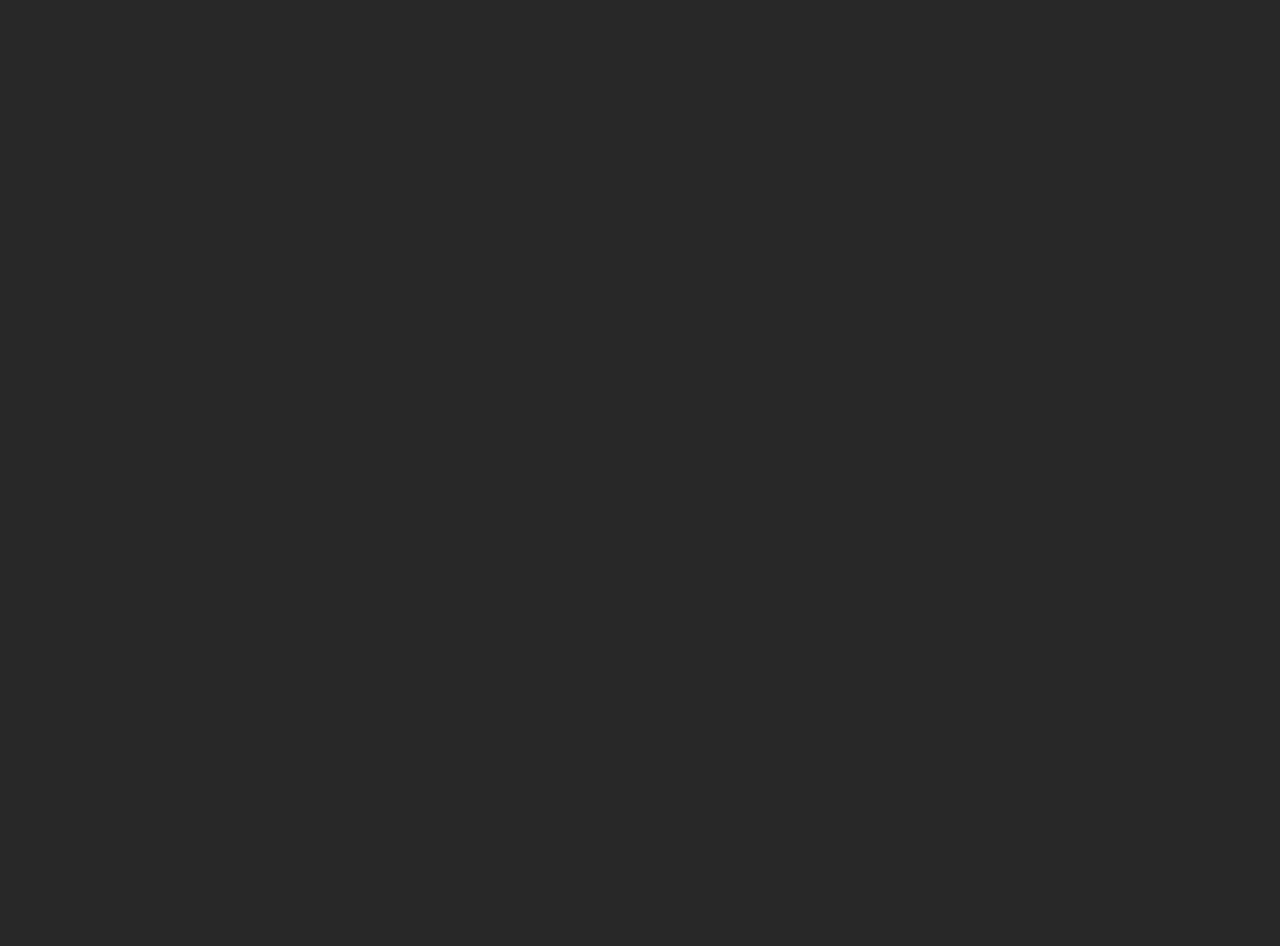
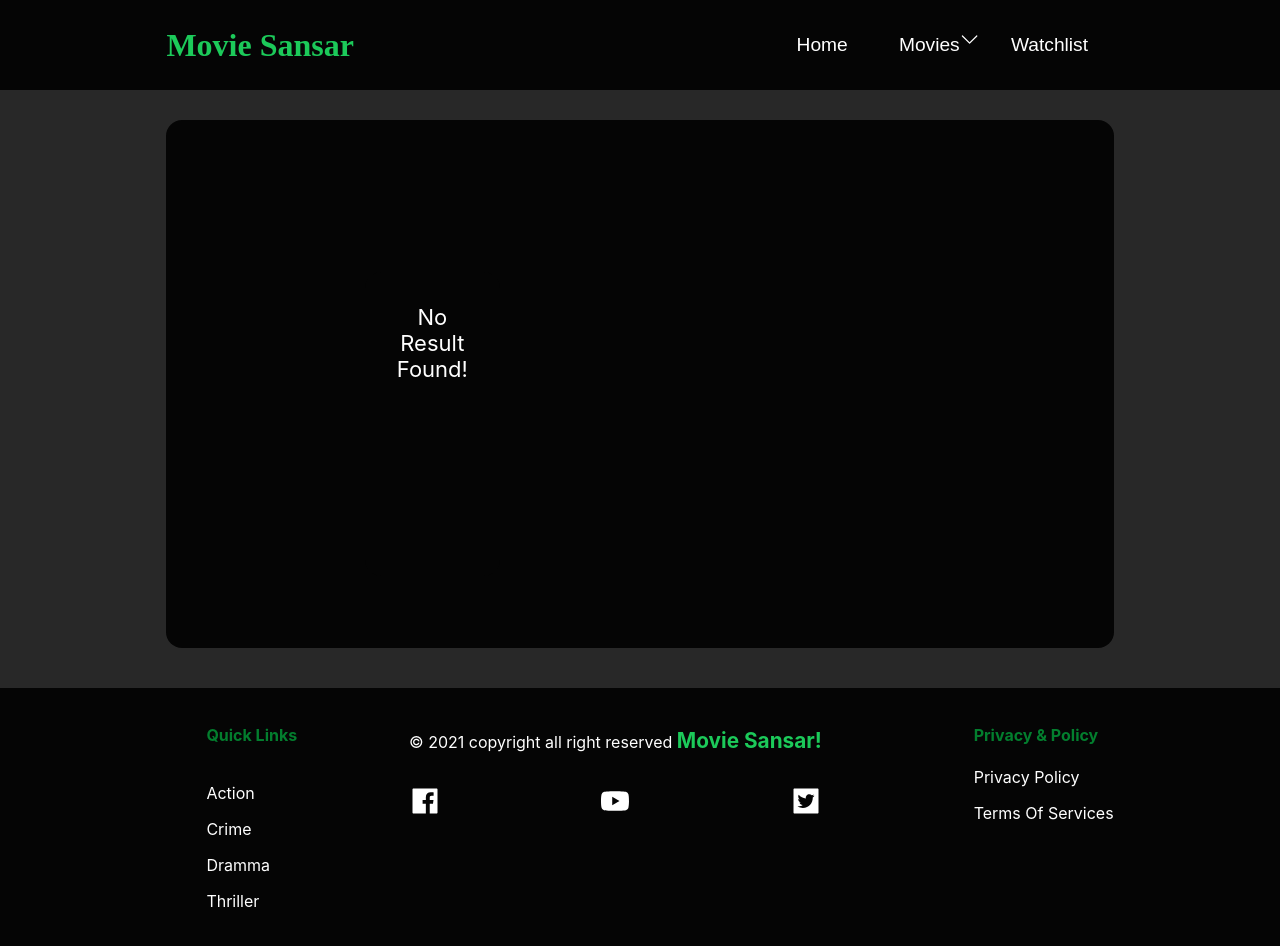
Before and after one commit to Drt36/movie-sansar, a React (Create React App) app: page /watchlist/all in a window 1280 px wide. Shown: the top 946 px of the page. Before the commit the page ends 800 px from the top, so only its background shows below. Built offline with nearby package versions, Linux system fonts and the light colour scheme; a web font is replaced by a local one.

Commit message:
Card Bug Solved

```diff
--- a/src/App.js
+++ b/src/App.js
@@ -1,6 +1,7 @@
 import './App.css';
 import {Route,Switch} from 'react-router-dom'
 import { Home } from './components/Home/Home';
+import WatchList from './components/WatchList/WatchList'
 import GenreList from './components/MovieList/GenreList';
 import MovieDetail from './components/MovieDetail/MovieDetail';
 
@@ -10,6 +11,7 @@ function App() {
       <Route exact path='/' component={Home}></Route>
       <Route exact path='/:genre' render={(props) => <GenreList{...props}/>}></Route>
       <Route exact path='/moviedetail/:movieId' render={(props) => <MovieDetail{...props}/>}></Route>
+      <Route exact path='/watchlist/all' component={WatchList}></Route>
     </Switch>
   );
 }
--- a/src/components/Card/Card.js
+++ b/src/components/Card/Card.js
@@ -1,16 +1,32 @@
-import React from "react";
+import React,{useState,useEffect} from "react";
 import { BsStarFill } from "react-icons/bs";
 import { useHistory } from "react-router";
 import "./card.css";
 const Card = (props) => {
+  const [key, setkeys] = useState(Object.keys(localStorage));
   const movieDetail = props.movieDetail;
+  const remove= props.remove;
   const history=useHistory();
+  const watchlist=key.includes('l'+movieDetail.id);
+  const watched=key.includes('w'+movieDetail.id);
 
   const handelCardClick=()=>{
     history.push(`/moviedetail/${movieDetail.id}`);
   }
+
+  const handelWatchListClick=()=>{
+    localStorage.setItem('l'+movieDetail.id, JSON.stringify(movieDetail));
+    setkeys(Object.keys(localStorage));
+  }
+
+  const handelWatchedList=()=>{
+    localStorage.setItem('w'+movieDetail.id, JSON.stringify(movieDetail));
+    setkeys(Object.keys(localStorage));
+  }
+
   return (
-    <div className="card" onClick={()=>handelCardClick()} key={movieDetail.id}>
+    <div className="card" key={movieDetail.id}>
+      <div className='card__click' onClick={()=>handelCardClick()}>
       <img
         className="card__img"
         src={movieDetail.medium_cover_image}
@@ -21,9 +37,19 @@ const Card = (props) => {
         Rating:{movieDetail.rating}
         <BsStarFill />
       </p>
+      </div>
+
       <div className="btn-wrapper">
-        <button className="card__btn-watch">+Watchlist</button>
-        <button className="card__btn-watched">+Watched</button>
+        { watchlist===false && watched===false ?
+          <button className="card__btn-watch" onClick={()=>handelWatchListClick()} >+Watchlist</button>: <p className="card__added">Added</p>
+        }
+        { watched===false ?
+          <button className="card__btn-watched" onClick={handelWatchedList}>+Watched</button>: <p className="card__watched">Watched</p>
+        }
+
+        { remove===true ?
+           <button className="card__btn-remove" onClick={handelWatchedList}>Remove</button>: ''
+        }
       </div>
     </div>
   );
--- a/src/components/Card/card.css
+++ b/src/components/Card/card.css
@@ -34,7 +34,8 @@
 }
 
 .btn-wrapper .card__btn-watch {
-    width: 45%;
+    width:30%;
+    height:4vh;
     border: none;
     padding: 0.5rem;
     border-radius: 1rem;
@@ -48,7 +49,8 @@
 }
 
 .btn-wrapper .card__btn-watched {
-    width: 45%;
+    width: 30%;
+    height:4vh;
     padding: 0.5rem;
     border-radius: 1rem;
     color: var(--secondary-color);
@@ -61,8 +63,43 @@
     background-color: var(--primary-color);
 }
 
+.btn-wrapper .card__btn-remove {
+    width:25%;
+    height:3.5vh;
+    padding: 0.5rem;
+    border-radius: 1rem;
+    color:var(--secondary-color);
+    border: 2px solid var(--secondary-color);
+    background-color: red;
+}
+.btn-wrapper .card__btn-remove :hover{
+    cursor: pointer;
+    opacity:0.8;
+}
+
 .card .card__rating svg {
     color: goldenrod;
     position: absolute;
     margin-top: 0.2vh;
 }
+
+.card__added{
+    width: 25%;
+    height:2vh;
+    margin-top:-0.5vh;
+    padding: 0.5rem;
+    border-radius: 1rem;
+    color: var(--secondary-color);
+    border: 2px solid var(--secondary-color);
+    background-color: var(--background-color);
+}
+.card__watched{
+    width:30%;
+    height:2vh;
+    margin-top:-0.5vh;
+    padding: 0.5rem;
+    border-radius: 1rem;
+    color: var(--secondary-color);
+    border: 2px solid var(--secondary-color);
+    background-color: var(--background-color);
+}
--- a/src/components/MovieDetail/Movie.js
+++ b/src/components/MovieDetail/Movie.js
@@ -6,6 +6,7 @@ import RelatedMovies from "./RelatedMovies";
 const Movie = (props) => {
   const movie = props.movie;
   const torrent = props.torrent;
+  const description=props.description;
   const source = `https://www.youtube.com/embed/${movie.yt_trailer_code}`;
 
   return (
@@ -25,7 +26,7 @@ const Movie = (props) => {
           </p>
           <p className="movie-desc">
             <span className="highlight">Description:</span>
-            {movie.description_full}
+            {description}
           </p>
           <div className="movie-detail__btn-wrapper">
             <button className="movie-detail__btn-watch">+Watchlist</button>
@@ -39,15 +40,17 @@ const Movie = (props) => {
           <iframe src={source}></iframe>
         </div>
       </div>
-      <a target="_blank" href={torrent.url}>
+
         <div className="movie-download">
+        <a target="_blank" href={torrent.url}>
           <p className="movie-download__text">
             <FaCloudDownloadAlt /> Download
           </p>
           <p className="movie-download__quality">Quality: {torrent.quality} </p>
           <p className="movie-download__size">Size: {torrent.size}</p>
+         </a>
         </div>
-      </a>
+
 
       <RelatedMovies id={movie.id} key={movie.id} />
     </div>
--- a/src/components/MovieDetail/MovieDetail.js
+++ b/src/components/MovieDetail/MovieDetail.js
@@ -6,7 +6,7 @@ import Movie from "./Movie";
 
 const MovieDetail = (props) => {
   const movieId = props.match.params.movieId;
-  const { movie, loading, error,torrent } = useMovieDetail(movieId);
+  const { movie, loading, error,torrent,description} = useMovieDetail(movieId);
 
   const renderMovieDetail = () => {
     if (loading) {
@@ -16,7 +16,7 @@ const MovieDetail = (props) => {
       return <div className="movie-detail-error">{error}</div>;
     }
 
-    return <Movie movie={movie} torrent={torrent} />;
+    return <Movie movie={movie} torrent={torrent} description={description} />;
   };
 
   return (
--- a/src/components/MovieDetail/movie-detail.css
+++ b/src/components/MovieDetail/movie-detail.css
@@ -120,7 +120,7 @@
     background-color: var(--primary-color);
 }
 
-.movie-download p{
+.movie-download p {
     font-size: 1.4rem;
     margin-left: 5vw;
     font-weight: bold;
@@ -150,6 +150,8 @@
     background-color: var(--background-color);
 }
 
-.movie-detail-wrapper a{
+.movie-download a {
+    display: flex;
+    flex-direction: row;
     text-decoration: none;
 }
--- a/src/components/Navbar/Navbar.js
+++ b/src/components/Navbar/Navbar.js
@@ -32,7 +32,7 @@ const Navbar = () => {
             </ul>
           </li>
           <li className="nav_item">
-            <NavLink to={"/watchlist"}>Watchlist</NavLink>
+            <NavLink to={"/watchlist/all"}>Watchlist</NavLink>
           </li>
         </ul>
       </div>
--- /dev/null
+++ b/src/components/WatchList/WatchList.js
@@ -0,0 +1,35 @@
+import React,{useState} from 'react'
+import Card from '../Card/Card';
+import Footer from '../Footer/Footer'
+import Navbar from '../Navbar/Navbar'
+import './watchlist.css'
+const WatchList = () => {
+    const [data, setData] = useState(Object.values(localStorage));
+    const [key, setkeys] = useState(Object.keys(localStorage));
+    let watchlist=[];
+
+    const renderWatchList=()=>{
+        let movieDetail;
+        data.map((item) => {
+            movieDetail = JSON.parse(item);
+            const isWatchlisted=key.includes('l'+movieDetail.id);
+
+            if(isWatchlisted){
+                watchlist.push(movieDetail);
+            }
+        });
+
+        return ( watchlist.length>0? <Card movieDetail={movieDetail} key={movieDetail.id} remove={true} /> : <div className='watchlist-noresult'>No Result Found!</div>)
+    }
+    return (
+        <div>
+            <Navbar/>
+            <div className='watchlist-wrapper'>
+                {renderWatchList()}
+            </div>
+            <Footer/>
+        </div>
+    )
+}
+
+export default WatchList
--- /dev/null
+++ b/src/components/WatchList/watchlist.css
@@ -0,0 +1,21 @@
+.watchlist-wrapper{
+    display:grid;
+    height:auto;
+    padding:2rem;
+    border-radius:1rem;
+    margin:15vh 13vw 5vh 13vw;
+    background-color:var(--background-color);
+    grid-template-columns:repeat(4,1fr);
+}
+
+.watchlist-noresult{
+    height:30vh;
+    padding:2rem;
+    font-size:2rem;
+    text-align: center;
+    border-radius:1rem;
+    margin:15vh 13vw 5vh 13vw;
+    color:var(--secondary-color);
+    animation: animate 4s infinite;
+    background-color:var(--background-color);
+}
--- a/src/components/services/useMovieDetail.js
+++ b/src/components/services/useMovieDetail.js
@@ -5,6 +5,7 @@ export const useMovieDetail = (id) => {
   const [loading, setLoading] = useState(false);
   const [movie, setMovie] = useState([]);
   const [torrent, setTorrent] = useState({});
+  const [description, setDescription] = useState('');
   const [error, setError] = useState(null);
 
   useEffect(() => {
@@ -16,10 +17,10 @@ export const useMovieDetail = (id) => {
       if (error) {
         return setError(error);
       }
-      return setMovie(data), setTorrent(data.torrents[0]);
+      return setMovie(data), setTorrent(data.torrents[0]),setDescription(data.description_full.slice(0,350));
     };
     fetchMovieById();
   }, [id]);
 
-  return { loading, movie, error, torrent };
+  return { loading, movie, error, torrent,description };
 };
```
